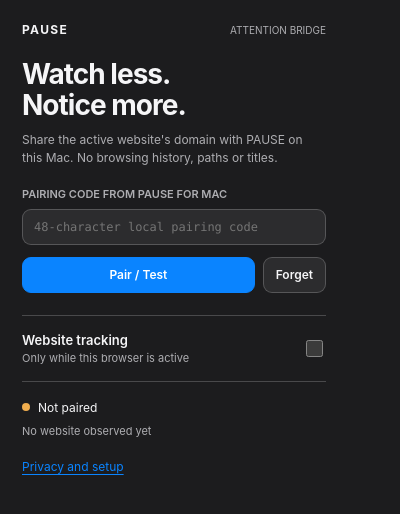
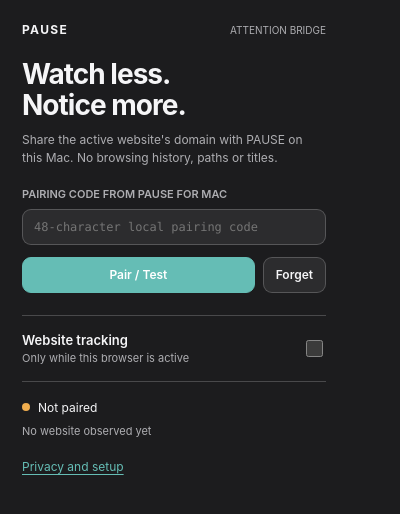
Before and after one commit to mail2tarunv-cpu/pause, a browser extension: page browser-extension/popup.html in a window 400 px wide. Drawn offline with Linux system fonts and the dark colour scheme.

Commit message:
Match Chrome popup interactive tint to PAUSE across Light and Dark Mode

```diff
--- a/browser-extension/popup.css
+++ b/browser-extension/popup.css
@@ -8,7 +8,7 @@
   --ink: #1d1d1f;
   --secondary: #6e6e73;
   --line: rgba(60,60,67,.16);
-  --action: #007aff;
+  --action: #296b70;
   --success: #34c759;
 }
 * { box-sizing: border-box; }
@@ -57,7 +57,7 @@ a { color: var(--action); text-underline-offset: 3px; font-size: 12px; }
     --ink: #f5f5f7;
     --secondary: #aeaeb2;
     --line: rgba(255,255,255,.2);
-    --action: #0a84ff;
+    --action: #65bdb5;
     --success: #30d158;
   }
   .row button:hover { filter: brightness(1.1); }
```
